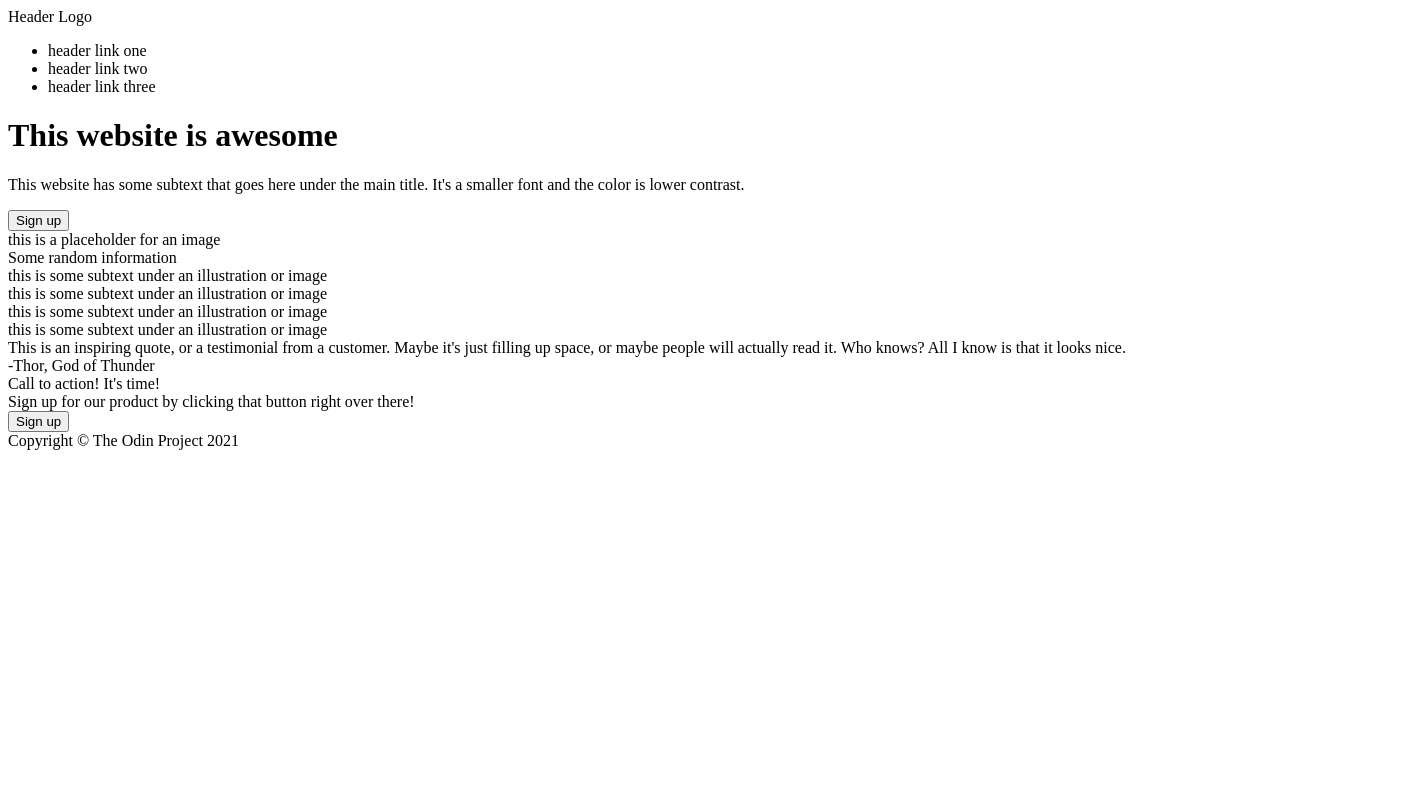
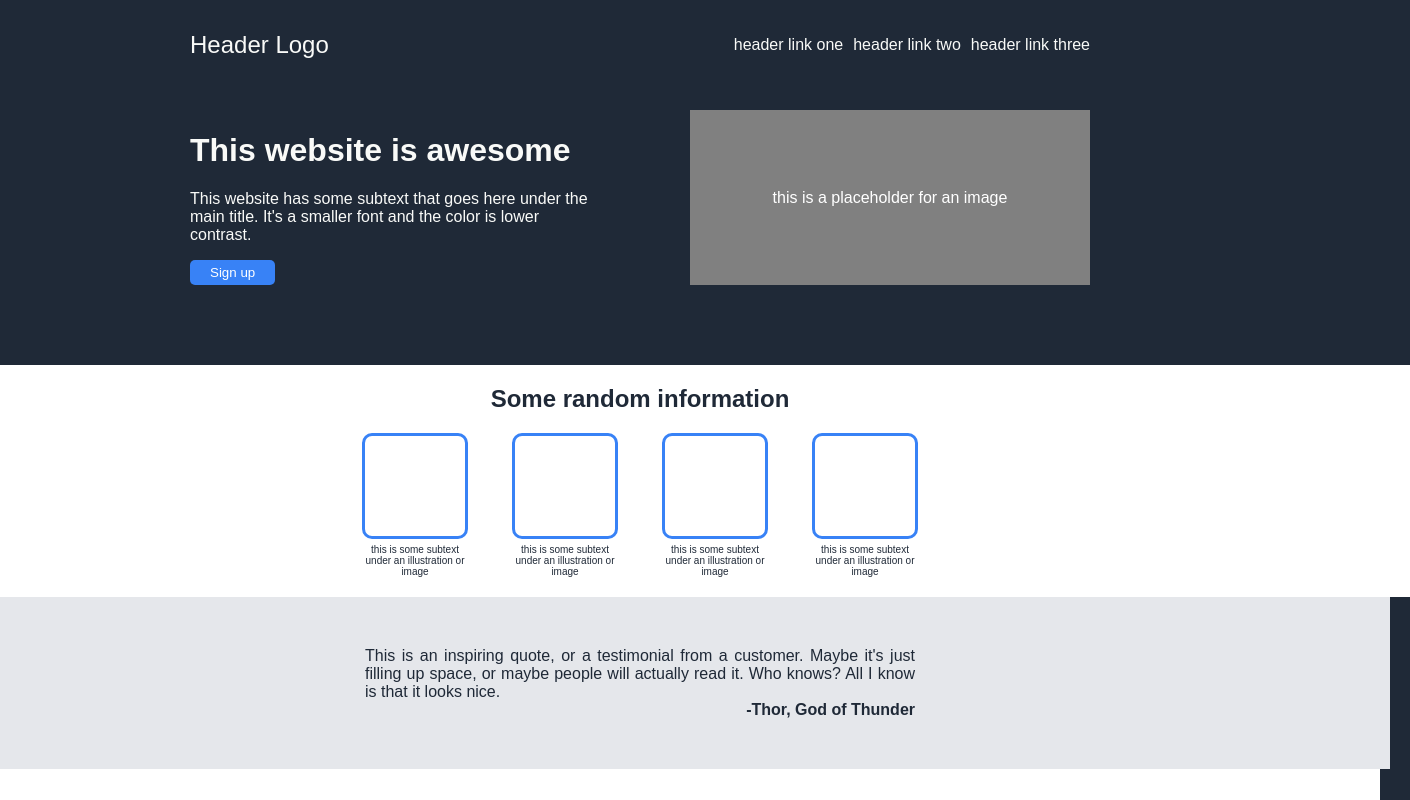
Before and after one commit to seanvanh/landing-page, a plain HTML site: page index.html in a window 1280 px wide. Shown: the top 800 px of the page, 1410 px wide, since content can reach past the window. Drawn offline with Linux system fonts and the light colour scheme.

Commit message:
Finished

```diff
--- a/index.html
+++ b/index.html
@@ -4,50 +4,64 @@
         <meta charset="UTF-8">
         <meta http-equiv="X-UA-Compatible" content="IE=edfe">
         <meta name="viewport" content="width=device-width", inital-scale="1.0">
-        <link rel="sylesheet" href="style.css">
+        <link rel="stylesheet" href="style.css">
         <title>First landing page</title>
     </head>
     <body>
         <header>
-            <div>Header Logo</div>
-            <div>
-                <ul>
+            <div class="header">
+                <div class="logo">Header Logo</div>
+                <div>
+                <ul class="menu">
                     <li>header link one</li>
                     <li>header link two</li>
                     <li>header link three</li>
                 </ul>
+                </div>
             </div>
         </header>
-        <container>
-            <div>
+        <container class="container1">
+            <div class="intro">
                 <h1>This website is awesome</h1>
                 <p>This website has some subtext that goes here under the main title. It's a smaller font and the color is lower contrast.</p>
                 <button>Sign up</button>
             </div>
             <div>
-                <div>this is a placeholder for an image</div>
+                <div class="placeholder">this is a placeholder for an image</div>
             </div>
         </container>
-        <container>
-            <div>Some random information</div>
-            <div>
-                <div class="placeholder">this is some subtext under an illustration or image</div>
-                <div class="placeholder">this is some subtext under an illustration or image</div>
-                <div class="placeholder">this is some subtext under an illustration or image</div>
-                <div class="placeholder">this is some subtext under an illustration or image</div>
+        <container class="container2">
+            <div class="inhoud2">
+                <div style="font-weight: bold; color: #1F2937; font-size: 24px;">Some random information</div>
+                <div class="profile">
+                    <div class="profiles">
+                        <div class="img"></div>
+                        <div>this is some subtext under an illustration or image</div>
+                    </div>
+                    <div class="profiles">
+                        <div class="img"></div>
+                        <div>this is some subtext under an illustration or image</div>
+                    </div><div class="profiles">
+                        <div class="img"></div>
+                        <div>this is some subtext under an illustration or image</div>
+                    </div><div class="profiles">
+                        <div class="img"></div>
+                        <div>this is some subtext under an illustration or image</div>
+                    </div>
+                </div>
             </div>
         </container>
-        <container>
+        <container class="container3">
             <div>This is an inspiring quote, or a testimonial from a customer. Maybe it's just filling up space, or maybe people will actually read it. Who knows? All I know is that it looks nice.</div>
-            <div>-Thor, God of Thunder</div>
+            <div style="font-weight: bold; text-align: right;">-Thor, God of Thunder</div>
         </container>
-        <container>
+        <container class="container4">
             <div class="call">
                 <div>
                     <div>Call to action! It's time!</div>
                     <div>Sign up for our product by clicking that button right over there!</div>
                 </div>
-                <button>Sign up</button>
+                <button class="sign">Sign up</button>
             </div>
         </container>
         <footer>
--- a/style.css
+++ b/style.css
@@ -3,11 +3,152 @@ body {
     background-color: #1F2937;
     display: flex;
     flex-direction: column;
+    font-family: sans-serif;
+    margin: 0;
+    justify-content: space-between;
+    align-items: center;
 }
 
 header {
     color: #F9FAF8;
     background-color: #1F2937;
     display: flex;
+    padding: 20px;
+    justify-content: center;
+}
+
+.header {
+    display: flex;
+    align-items: center;
+    width: 900px;
+    justify-content: space-between;
+}
+
+.logo {
+   color: #F9FAF8;
+   font-size: 24px;
+}
+
+.menu {
+    display: flex;
+    gap: 10px;
+}
+
+ul {
+    list-style: none;
+}
+
+.container1 {
+    display: flex;
     flex-direction: row;
+    justify-content: center;
+    align-items: center;
+    justify-content: space-between;
+    width: 900px;
+    padding: 20px;
+    padding-bottom: 80px;
 }
+
+.container2 {
+    color: #E5E7EB;
+    background-color: white;
+    padding: 20px;
+    display: flex;
+    flex-direction: column;
+    text-align: center;
+}
+
+.container3 {
+    color: #1F2937;
+    background-color: #E5E7EB;
+    padding: 50px;
+    padding-left: 475px;
+    padding-right: 475px;
+    text-align: justify;
+    width: 550px;
+}
+
+.container4 {
+    background-color: white;
+    padding: 20px;
+    display: flex;
+    justify-content: center;
+    padding: 50px;
+    padding-left: 300px;
+    padding-right: 300px;
+}
+
+footer {
+    padding: 20px;
+}
+
+.intro {
+    width: 400px;
+}
+
+.placeholder {
+    display: flex;
+    align-items: center;
+    justify-content: center;
+    width: 400px;
+    height: 175px;
+    background-color: grey;
+    color: white;
+}
+
+.profile {
+    display: flex;
+    justify-content: center;
+    width: 900px;
+    margin-left: 300px;
+    margin-right: 300px;
+    color: #1F2937;
+    gap: 50px;
+    padding-top: 20px;
+}
+
+.call {
+    display: flex;
+    flex-direction: row;
+    justify-content: space-between;
+    align-items: center;
+    width: 800px;
+    height: 30px;
+    background-color: #3882F6;
+    padding: 40px;
+    border-radius: 5px;
+}
+
+.profiles {
+    display: flex;
+    flex-direction: column;
+    justify-content: center;
+    align-items: center;
+    width: 100px;
+    font-size: 10px;
+    gap: 5px;
+}
+
+.img {
+    width: 100px;
+    height: 100px;
+    border-style: solid;
+    border-color: #3882F6;
+    border-radius: 10px;
+}
+
+button {
+    color: #FFFFFF;
+    background-color: #3882F6;
+    border: none;
+    padding: 5px;
+    padding-left: 20px;
+    padding-right: 20px;
+    border-radius: 5px;
+}
+
+.sign {
+    border-style: solid;
+    border-color: #FFFFFF;
+    border-width: 1px;
+}
```
